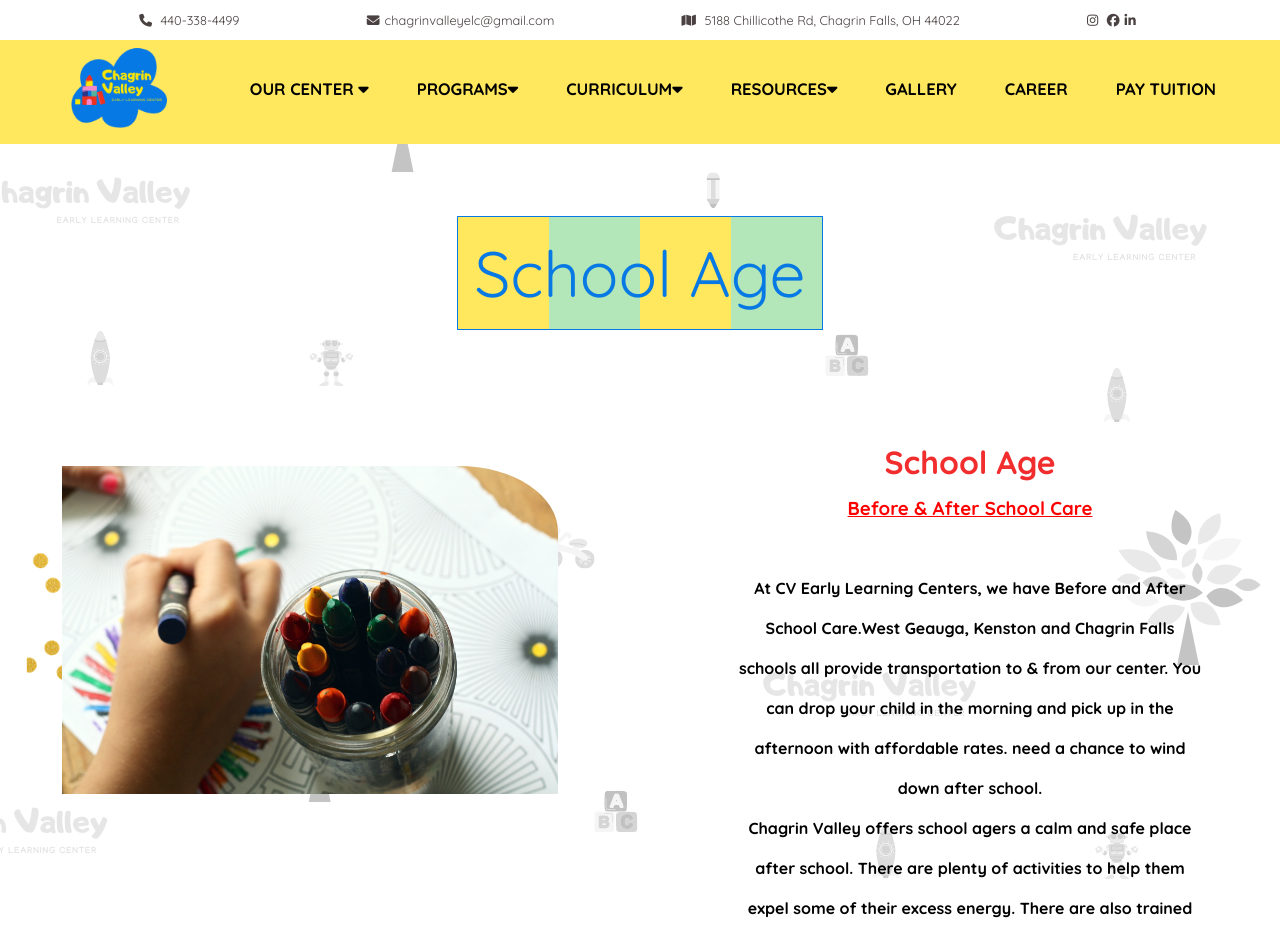
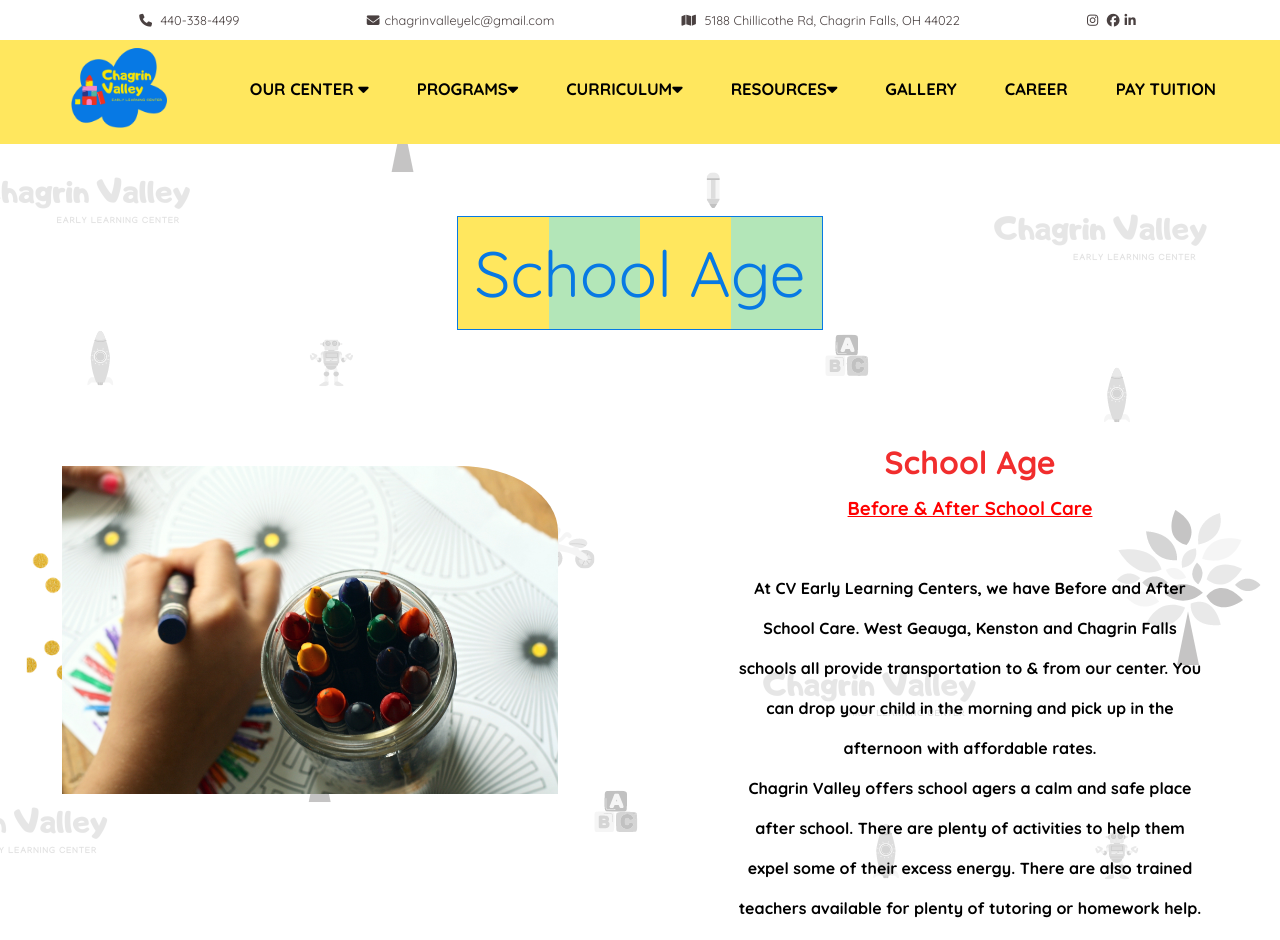
Before and after one commit to sialbul/chagrinvalley, a React (Create React App) app: page /schoolage in a window 1280 px wide. Shown: the top 940 px of the page. Built offline with nearby package versions, Linux system fonts and the light colour scheme.

Commit message:
Update Schoolage.js

```diff
--- a/src/pages/Schoolage.js
+++ b/src/pages/Schoolage.js
@@ -28,13 +28,12 @@
                                     Before & After School Care
                                 </h3>
                                 <br />
-                                At CV Early Learning Centers, we have Before and
-                                After School Care.West Geauga, Kenston and
+                                  At CV Early Learning Centers, we have Before and
+                                After School Care. West Geauga, Kenston and
                                 Chagrin Falls schools all provide transportation
                                 to & from our center. You can drop your child in
                                 the morning and pick up in the afternoon with
-                                affordable rates. need a chance to wind down
-                                after school.
+                                affordable rates.
                                 <br />
                                 Chagrin Valley offers school agers a calm and
                                 safe place after school. There are plenty of
```
